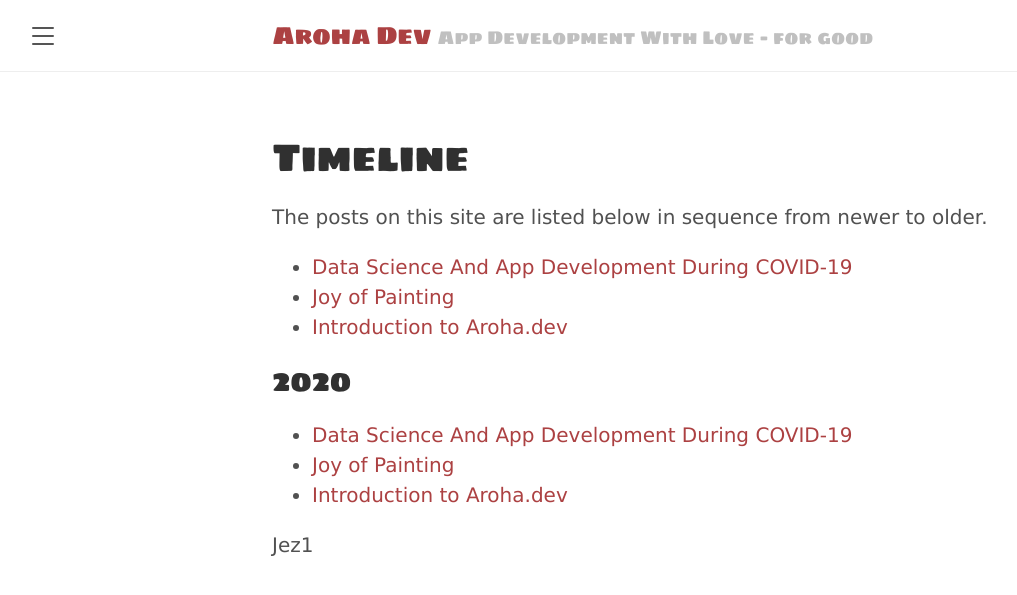
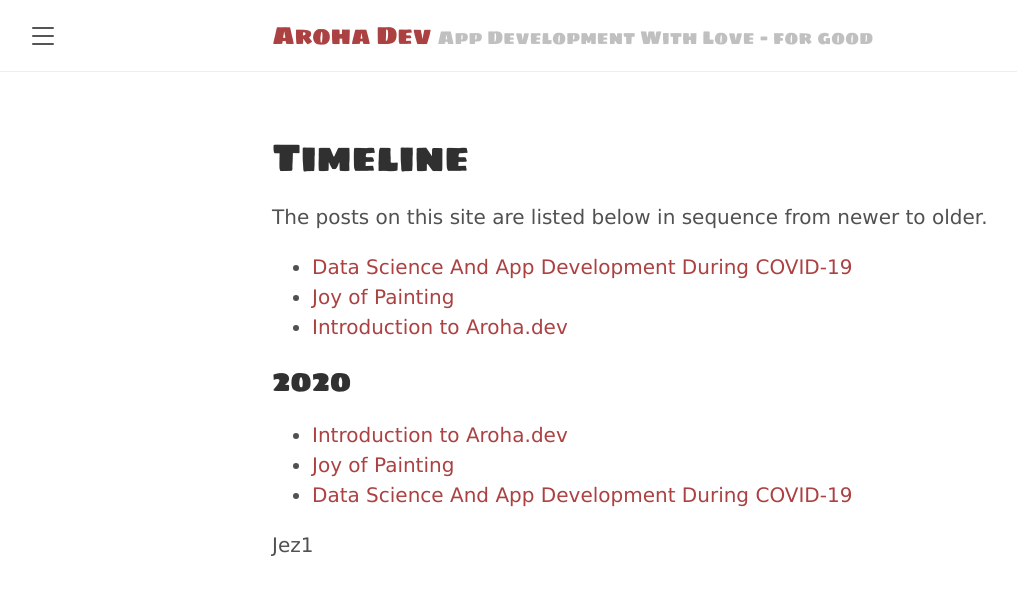
Before and after one commit to tracyjordan/tracyjordan.github.io, a Jekyll site: the page built from timeline.md, in a window 1280 px wide. Shown: the top 595 px of the page, without its empty margins (8-1025 px from the left). Built offline with Jekyll 4.4.1, drawn with Linux system fonts in a browser that asks for light colours.

Commit message:
Update timeline.md

```diff
--- a/timeline.md
+++ b/timeline.md
@@ -18,7 +18,7 @@ The posts on this site are listed below in sequence from newer to older.
 <h2>2020</h2>
 
  <ul>
- {% assign sorted_posts = (site.categories.['2020'] | sort: 'post_date') %}
+ {% assign sorted_posts = (site.categories.['2020'] | sort: 'date') %}
 {% for post in sorted_posts %}
   <li>
     <a href="{{ post.url }}">{{ post.title }}</a>
@@ -26,4 +26,6 @@ The posts on this site are listed below in sequence from newer to older.
 {% endfor %}
 </ul>
 
+
+
 Jez1
```
